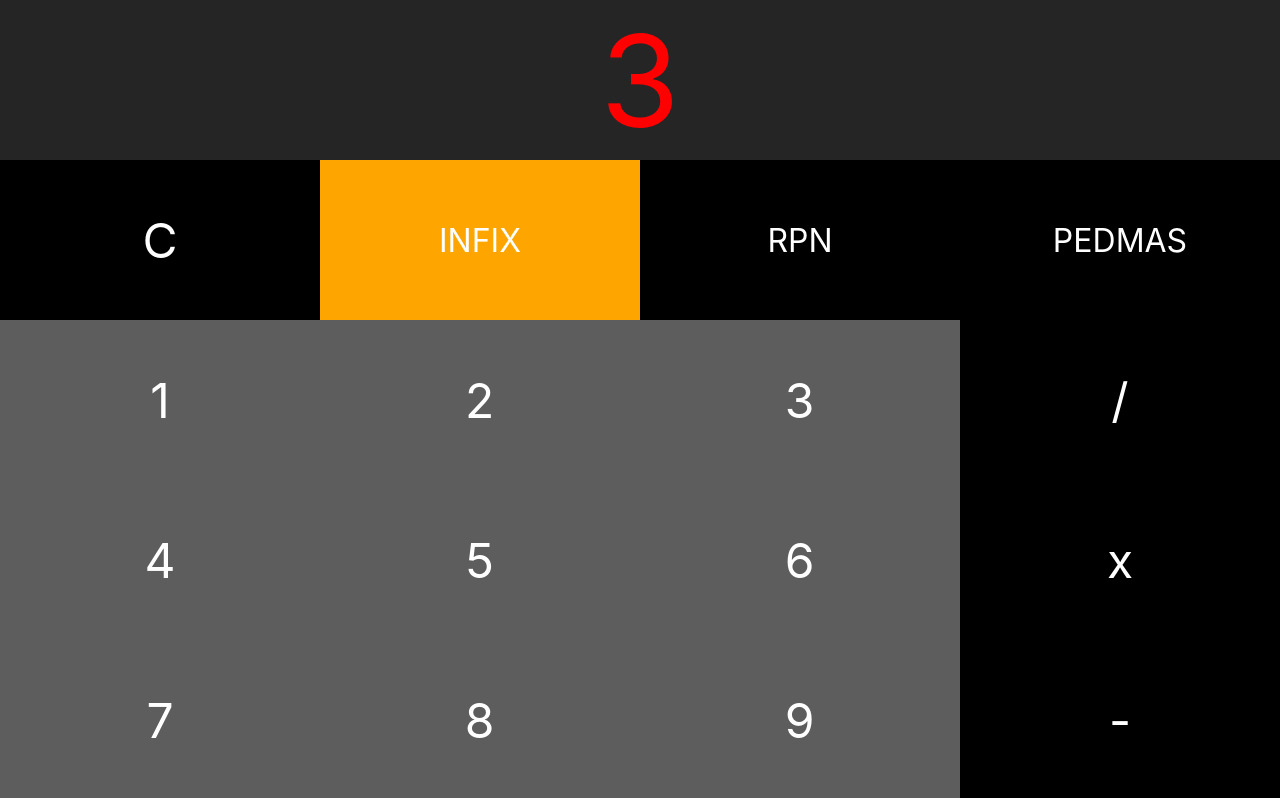
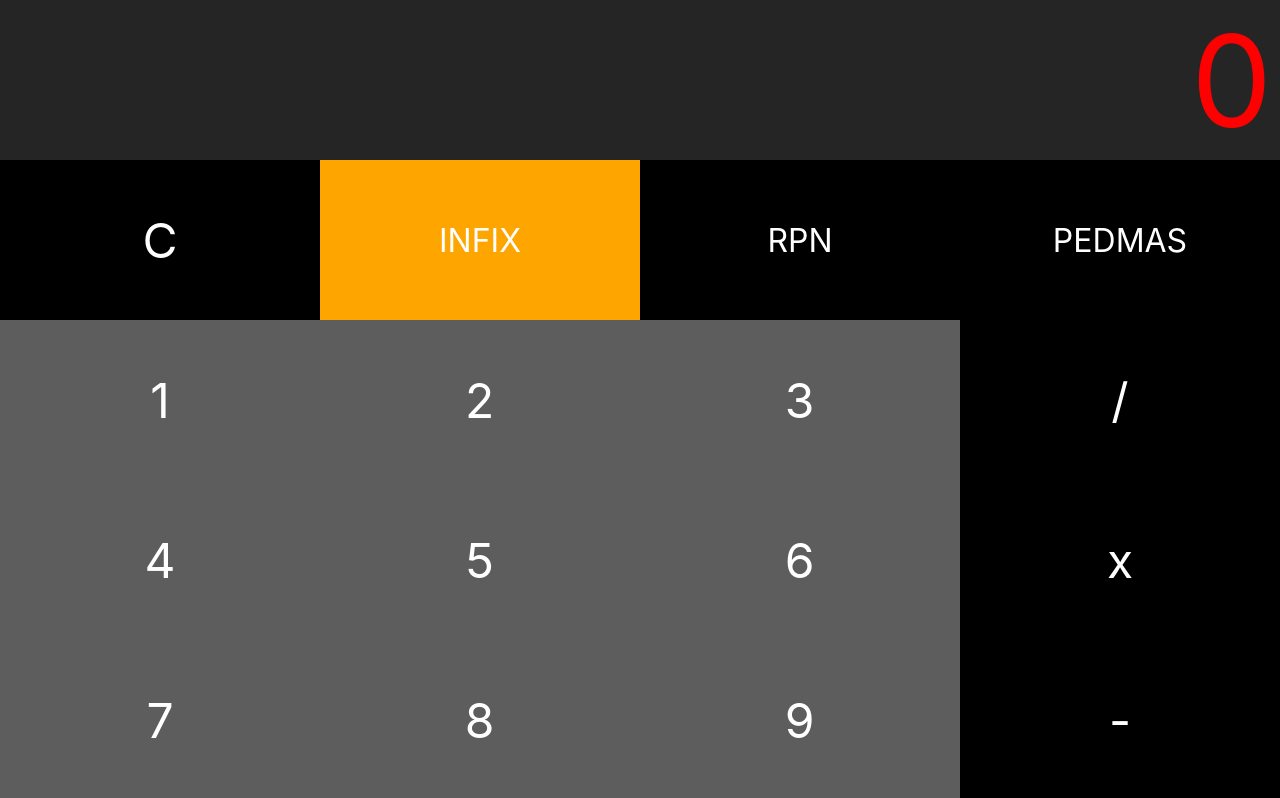
Before and after one commit to cmcguigan1/SE3353B_Assignment1, a React (Create React App) app in the folder calculator/: page / in a window 1280 px wide. Shown: the top 798 px of the page. Built offline with nearby package versions, Linux system fonts and the light colour scheme.

Commit message:
storeOperand method
when number buttons are clicked they are display on the display component

```diff
--- a/calculator/src/Components/Calculator.js
+++ b/calculator/src/Components/Calculator.js
@@ -8,7 +8,19 @@ import OperatorButton from './OperatorButton/OperatorButton.js';
 
 export default function Calculator() {
     const [selectedMode, setSelectedMode] = useState(1);
+    const [output, setOutput] = useState("0");
 
+
+    const storeOperand = (number) => {
+        setOutput((prev) => {
+            if(prev === "0"){
+                return number;
+            }
+            else{
+                return prev + `${number}`;
+            }
+        });
+    }
 
     const switchMode = (mode) => {
         setSelectedMode(mode);
@@ -16,7 +28,7 @@ export default function Calculator() {
 
     return (
         <div id="main-container">
-            <Display output={3} />
+            <Display key={output} output={output} />
             <div id='mode-btns' key={selectedMode}>
                 <OperatorButton className={'mode'} operator={'C'} />
                 <ModeButton key={1} switchMode={switchMode} selected={selectedMode == 1 ? true : false} mode={1} />
@@ -27,10 +39,10 @@ export default function Calculator() {
                 <div id='number-btns'>
                     {
                         [...Array(9)].map((x, i) =>
-                            <NumberButton key={i+1} number={i + 1} />
+                            <NumberButton storeOperand={storeOperand} key={i+1} number={i + 1} />
                         )
                     }
-                    <NumberButton key={0} className={'button'} number={0} />
+                    <NumberButton storeOperand={storeOperand} key={0} className='button' number={0} />
                     <div className='button'></div>
                     <OperatorButton operator={'='} />
                 </div>
--- a/calculator/src/Components/Display/Display.css
+++ b/calculator/src/Components/Display/Display.css
@@ -3,8 +3,8 @@
     background-color: rgb(37, 37, 37);
     display: flex;
     align-items: center;
-    justify-content: center;
-
+    justify-content: flex-end;
+    padding-right: 0.5rem;
 }
 
 .output {
--- a/calculator/src/Components/NumberButton/NumberButton.js
+++ b/calculator/src/Components/NumberButton/NumberButton.js
@@ -6,10 +6,14 @@ export default function NumberButton(props){
 
     useEffect(() => {
         setNumber(props.number);
-    }, [number]);
+    }, [props.number]);
+
+    const onClick = () => {
+        props.storeOperand(number);
+    }
 
     return (
-        <div className="button">
+        <div onClick={onClick} className="button">
             { number && <div className='number'>{number}</div> }
         </div>
     );
```
